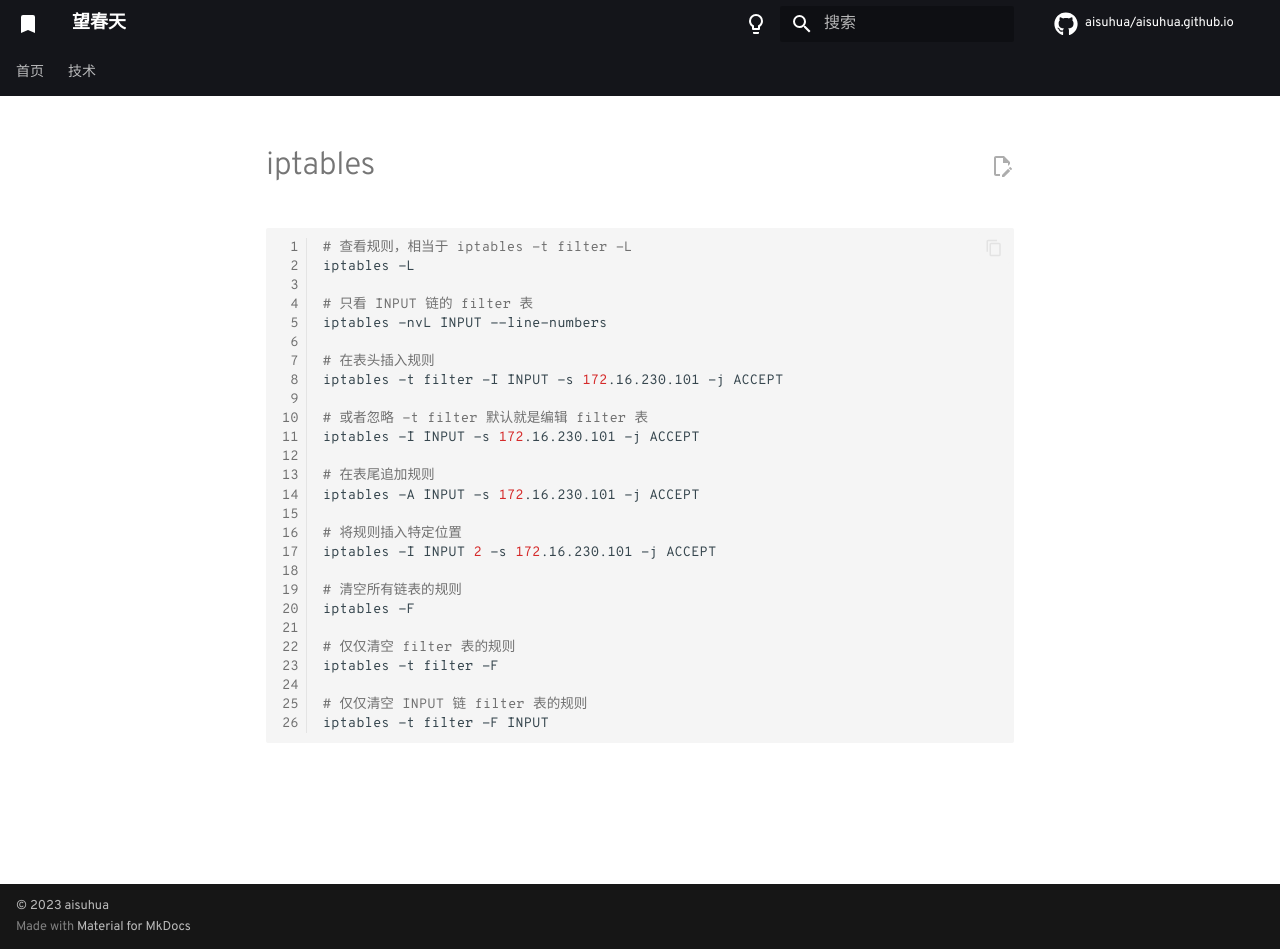
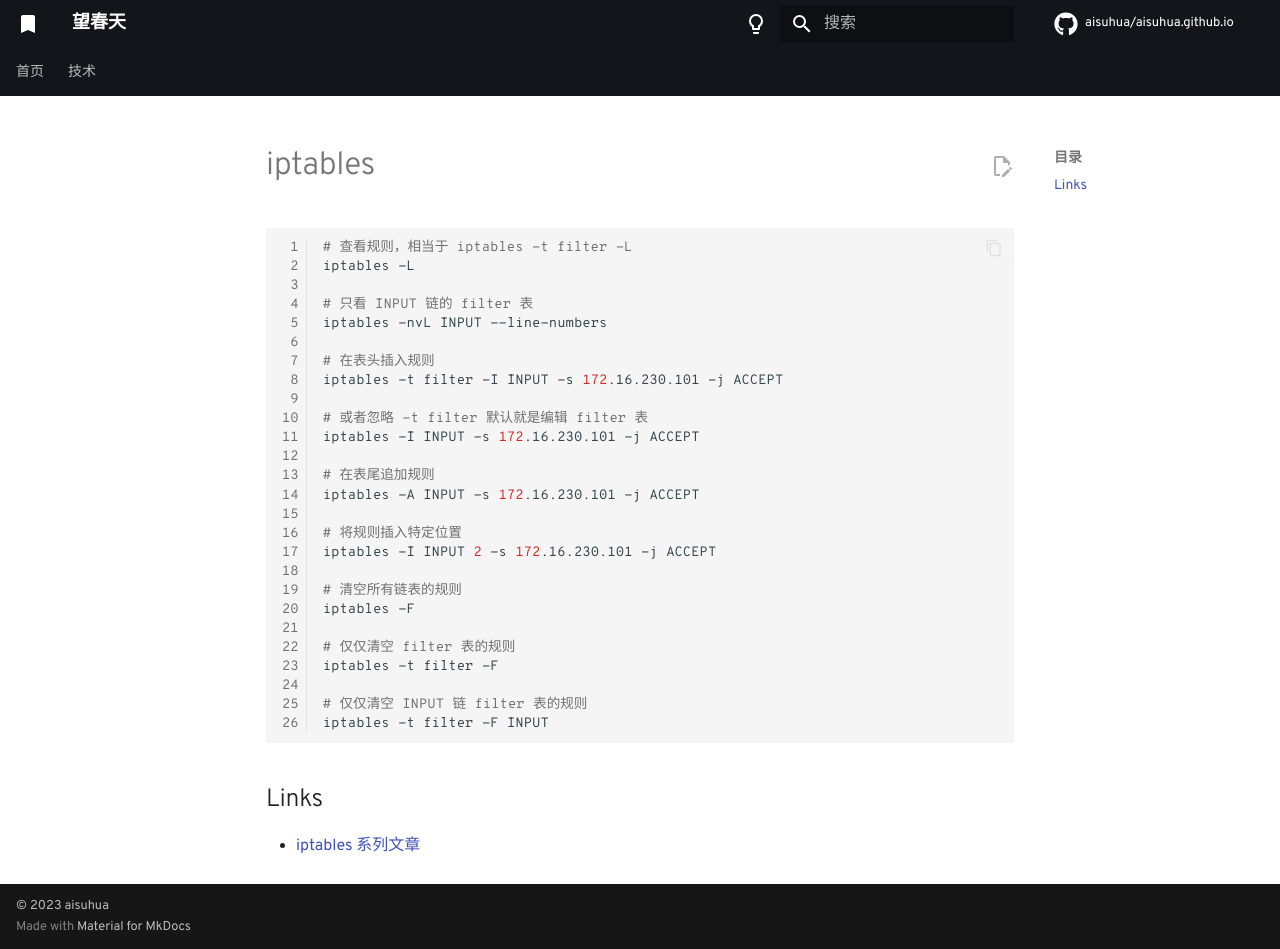
Before and after one commit to aisuhua/aisuhua.github.io, an MkDocs documentation site: the page built from docs/linux/iptables.md, in a window 1280 px wide and 949 px high. Built offline with MkDocs 1.6.1 and Material for MkDocs 9.7.7, drawn with Linux system fonts in a browser that asks for light colours; comment, search, counter and statistics services are not loaded.

Commit message:
iptables.md

````diff
--- a/docs/linux/iptables.md
+++ b/docs/linux/iptables.md
@@ -28,3 +28,7 @@ iptables -t filter -F
 # 仅仅清空 INPUT 链 filter 表的规则
 iptables -t filter -F INPUT
 ```
+
+## Links
+
+- [iptables 系列文章](https://www.zsythink.net/archives/tag/iptables/)
````
